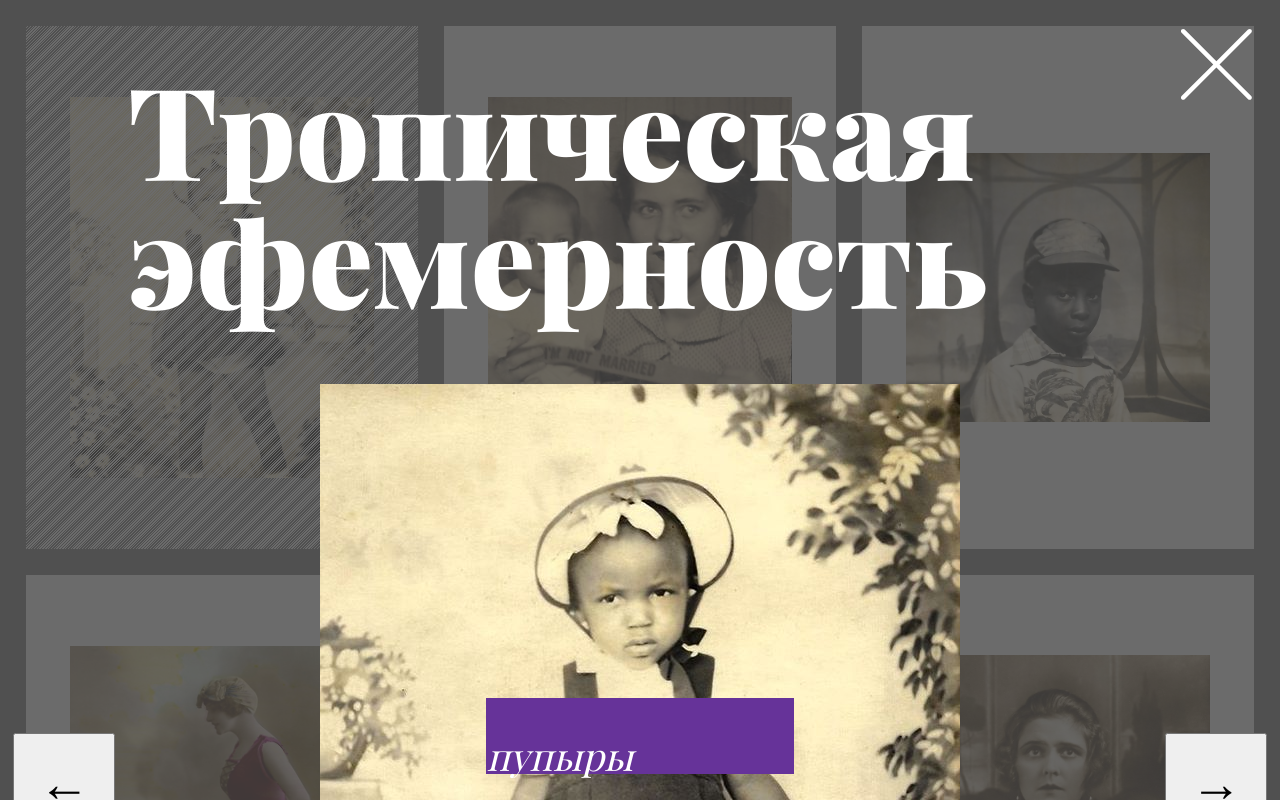
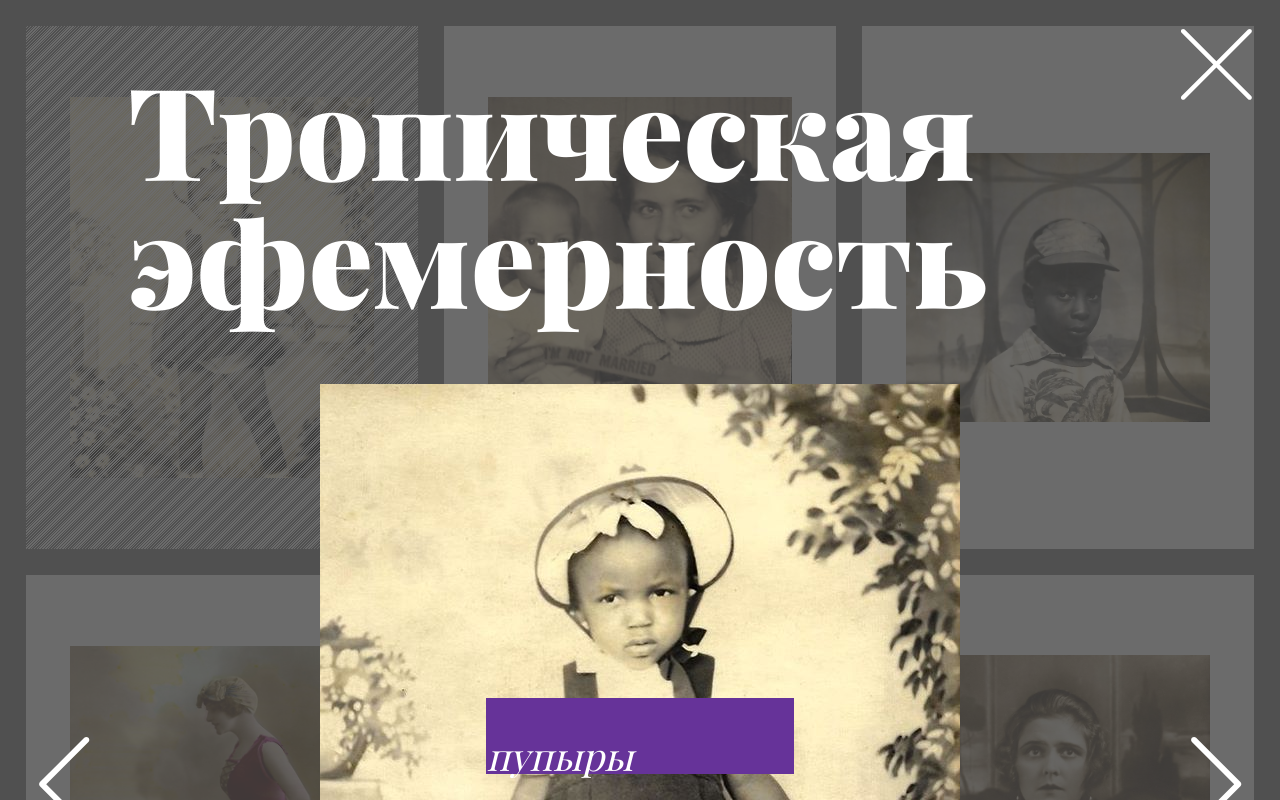
Before and after one commit to rominmx/ural-biennal, a Vue app: page / in a window 1280 px wide. Both pictures are taken after a click on the button 221 px from the left and 287 px from the top of the page. Shown: the top 800 px of the page. Built offline with nearby package versions, Linux system fonts and the light colour scheme.

Commit message:
Add stylesheets for controls, separate CSS file from component

```diff
--- a/src/components/Tile.vue
+++ b/src/components/Tile.vue
@@ -1,10 +1,10 @@
 <template>
   <div :class="[$style.container, { [$style.containerFade]: description }]">
     <button
-      :class="$style.button"
+      :class="[$controls.button, $controls.buttonClose]"
       @click="$emit('close')"
     >
-      <svg :class="$style.closeIcon">
+      <svg>
         <use xlink:href="#icon_close" />
       </svg>
     </button>
@@ -14,8 +14,16 @@
         v-if="!description"
         :class="$style.contentInner"
       >
-        <button :class="[$style.navButton, $style.navButtonBack]">←</button>
-        <button :class="[$style.navButton, $style.navButtonNext]">→</button>
+        <button :class="[$controls.button, $controls.navButton, $controls.navButtonBack]">
+          <svg>
+            <use xlink:href="#icon_arrow" />
+          </svg>
+        </button>
+        <button :class="[$controls.button, $controls.navButton, $controls.navButtonNext]">
+          <svg>
+            <use xlink:href="#icon_arrow" />
+          </svg>
+        </button>
         <img
           :src="image"
           :class="$style.image"
@@ -70,7 +78,7 @@ export default {
 };
 </script>
 
-<style lang="css" module>
+<style lang="scss" module>
 .container {
   position: fixed;
   top: 0;
@@ -88,23 +96,6 @@ export default {
 
 .containerFade {
   background-color: rgba(70, 70, 70, .97);
-}
-
-.button {
-  position: absolute;
-  right: 2vw;
-  top: 2vw;
-  width: 6vw;
-  height: 6vw;
-  border: none;
-  background-color: transparent;
-  outline: none;
-  padding: 0;
-}
-
-.closeIcon {
-  width: 6vw;
-  height: 6vw;
 }
 
 .content {
@@ -136,22 +127,6 @@ export default {
 
 .image {
   order: 2;
-}
-
-.navButton {
-  width: 8vw;
-  height: 8vw;
-  font-size: 4vw;
-}
-
-.navButtonBack {
-  order: 1;
-  margin-left: 1vw;
-}
-
-.navButtonNext {
-  order: 3;
-  margin-right: 1vw;
 }
 
 .navContainer {
@@ -187,3 +162,5 @@ export default {
   line-height: 1.6;
 }
 </style>
+
+<style lang="scss" src="@/stylesheets/controls.scss" module="$controls" />
--- /dev/null
+++ b/src/stylesheets/controls.scss
@@ -0,0 +1,47 @@
+.button {
+  border: none;
+  background-color: transparent;
+  outline: none;
+  padding: 0;
+}
+
+.buttonClose {
+  --size: 6vw;
+
+  position: absolute;
+  right: 2vw;
+  top: 2vw;
+  width: var(--size);
+  height: var(--size);
+
+  svg {
+    width: var(--size);
+    height: var(--size);
+  }
+}
+
+.navButton {
+  width: 8vw;
+  height: 8vw;
+  font-size: 4vw;
+
+  svg {
+    width: 8vw;
+    height: 8vw;
+    fill: #fff;
+  }
+}
+
+.navButtonBack {
+  order: 1;
+  margin-left: 1vw;
+
+  svg {
+    transform: rotate(180deg);
+  }
+}
+
+.navButtonNext {
+  order: 3;
+  margin-right: 1vw;
+}
--- a/src/stylesheets/global.scss
+++ /dev/null
@@ -1,3 +0,0 @@
-body {
-  margin: 0;
-}
--- a/src/stylesheets/variables.scss
+++ /dev/null
@@ -1,4 +0,0 @@
-$tile-gap: 16px;
-$tiles-per-row: 3;
-$screen-width: 600px;
-$tile-proportions: 3 / 4;
```
Also changed, not shown: public/index.html (+6 -0 lines).
